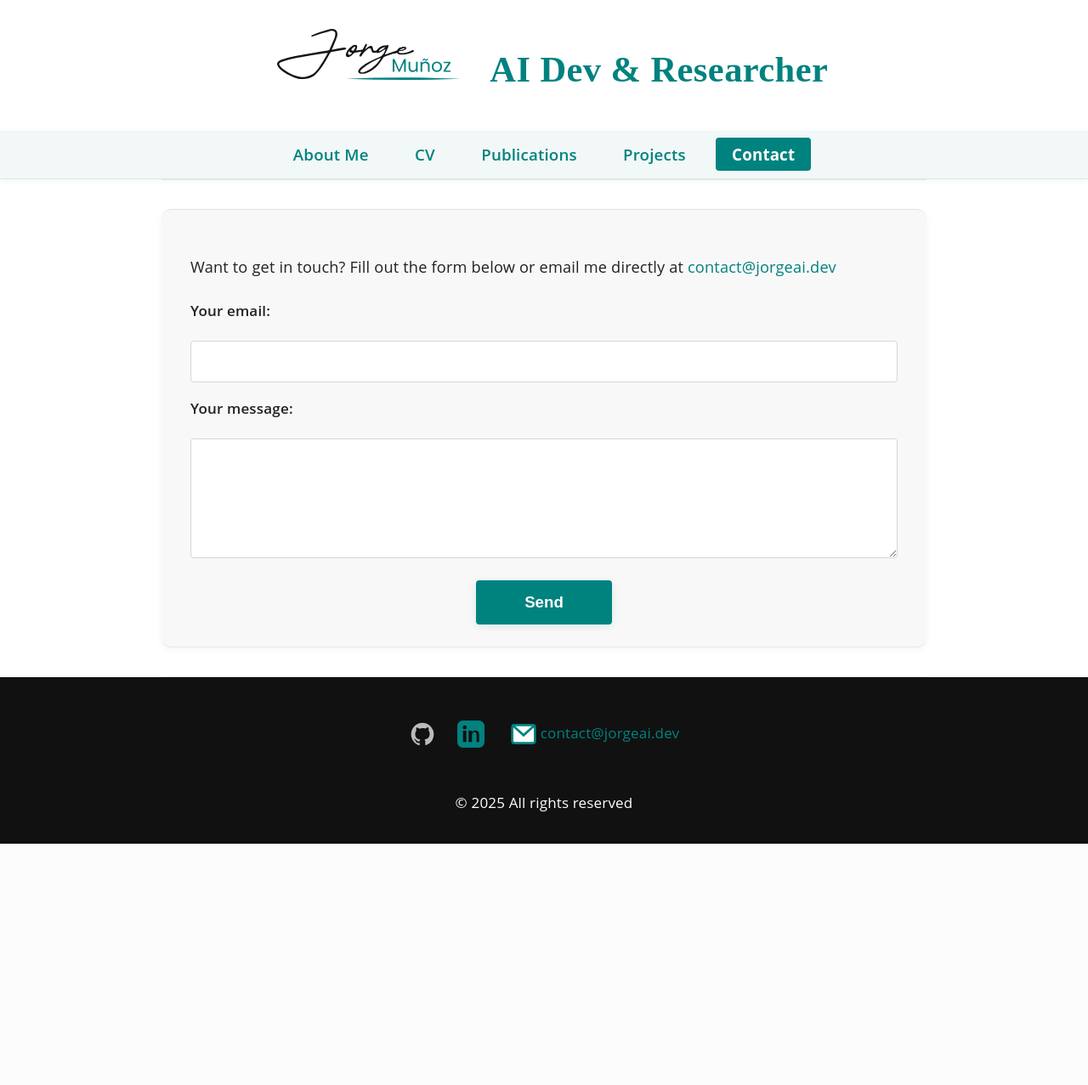
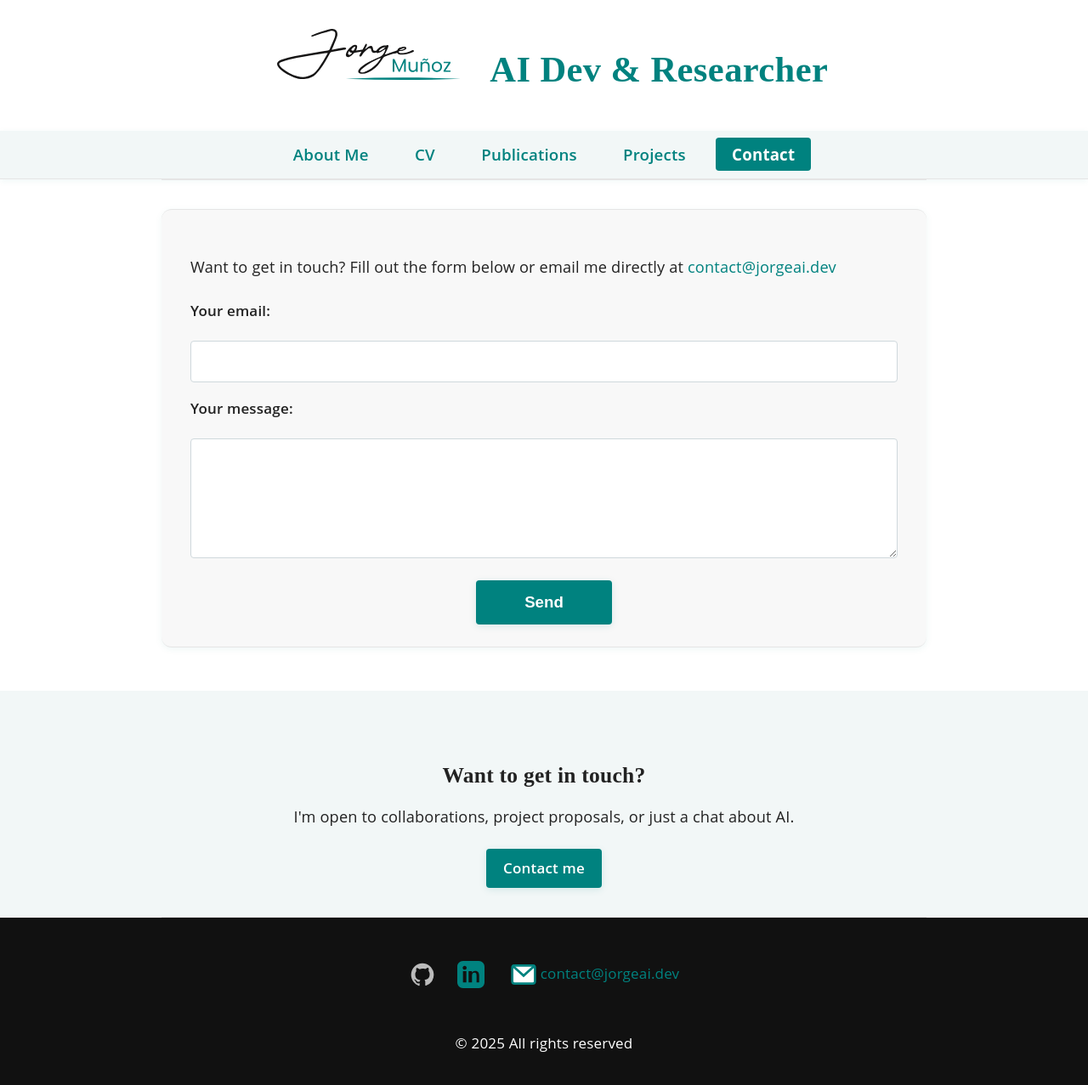
Before and after one commit to jorgemf/jorgemf.github.io, a Jekyll site: the page built from contact.md, in a window 1280 px wide. Shown: the whole page at 85% size. Built offline with Jekyll 4.4.1, drawn with Linux system fonts in a browser that asks for light colours; before the commit the page ends 993 px from its top, so only the background shows below that.

Commit message:
Update contact section layout and adjust styling
Moved the contact section from the homepage to a layout template for reusability across pages. Updated margin styling in the CSS to improve spacing and alignment.

```diff
--- a/_layouts/mylayout.html
+++ b/_layouts/mylayout.html
@@ -28,6 +28,14 @@
     </div>
     <section>
         {{ content }}
+
+        <div class="cta-contact">
+          <div class="cta-contact-inner">
+            <h3>Want to get in touch?</h3>
+            <p>I'm open to collaborations, project proposals, or just a chat about AI.</p>
+            <a href="/contact.html" class="button">Contact me</a>
+          </div>
+        </div>
     </section>
     <footer>
 
--- a/assets/css/style.scss
+++ b/assets/css/style.scss
@@ -313,8 +313,8 @@ footer {
   width: 100vw;
   margin-left: 50%;
   transform: translateX(-50%);
-  margin-top: 2em;
-  margin-bottom: 2em;
+  margin-top: 3em;
+  margin-bottom: 0em;
 }
 
 .cta-contact-inner {
```
Also changed, not shown: index.md (+0 -8 lines).
